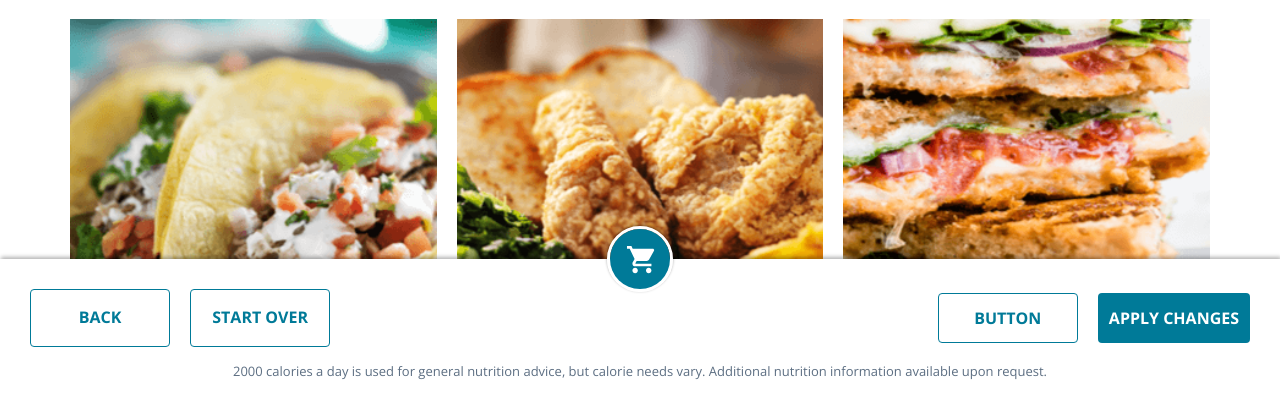
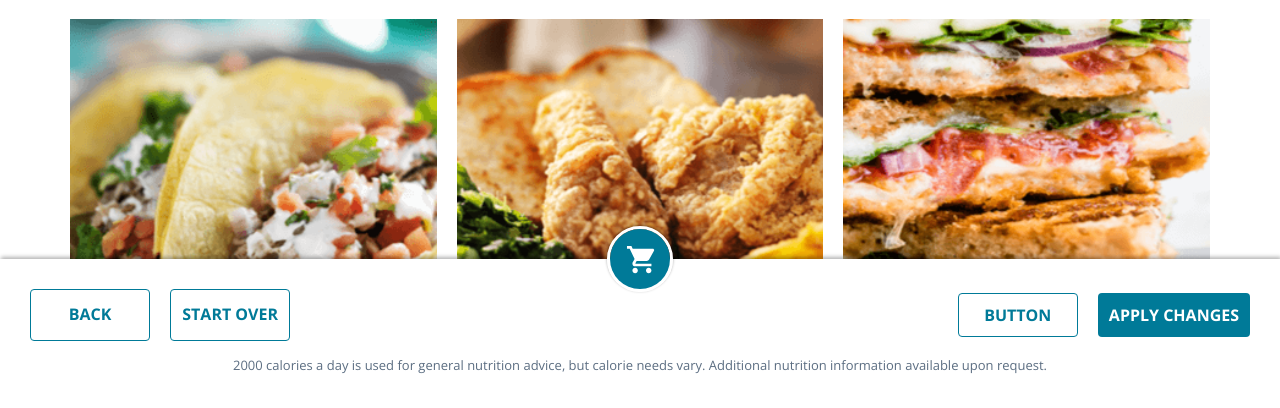
Before and after one commit to ncr-drew/cso2-demo, a website: page item-menu.html in a window 1280 px wide. Shown: the part 397-805 px from the top of the page. Drawn offline with nearby package versions, Linux system fonts and the light colour scheme.

Commit message:
Fix button spacing in footer.

```diff
--- a/src/sass/components/_button.scss
+++ b/src/sass/components/_button.scss
@@ -7,8 +7,8 @@ button {
 
 .button {
   display: inline-block;
-  min-width: 140px;
-  padding: 15px 10px;
+  min-width: 120px;
+  padding: 12px 10px;
   border: 1px solid transparent;
   border-radius: 4px;
   background-color: $blue;
--- a/src/sass/components/_layout.scss
+++ b/src/sass/components/_layout.scss
@@ -212,6 +212,9 @@ a {
   .slideInUp & {
     display: none;
   }
+  @media screen and (width: 768px) {
+    font-size: 12px;
+  }
   @media screen and (width: 1080px) {
     max-width: 740px;
     margin: 0 auto;
```
Also changed, not shown: dist/screen.css, 1 other file.
